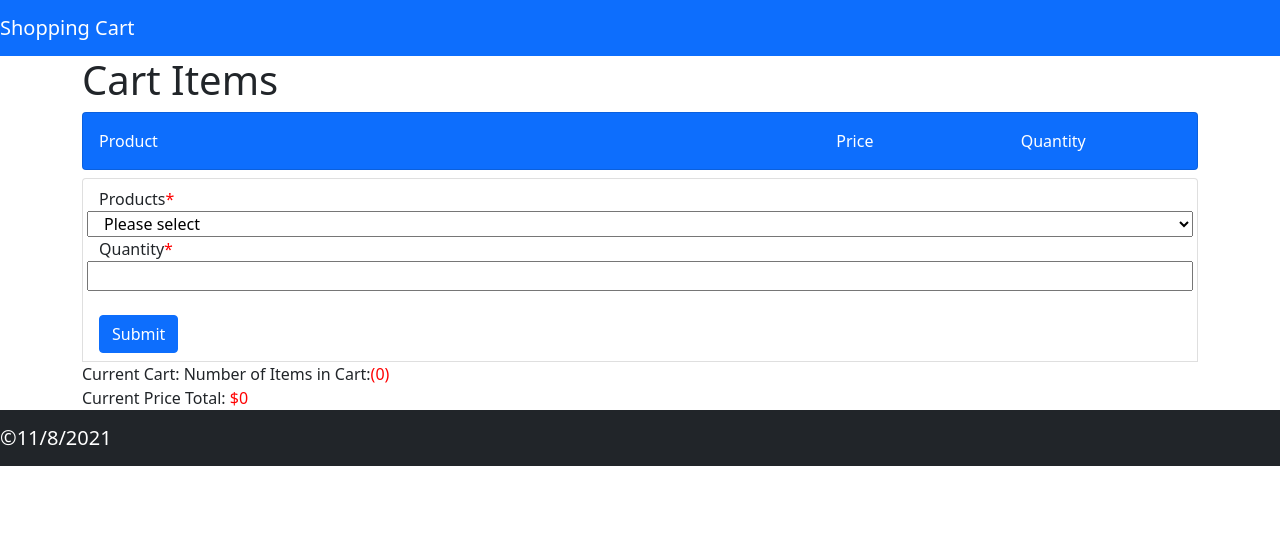
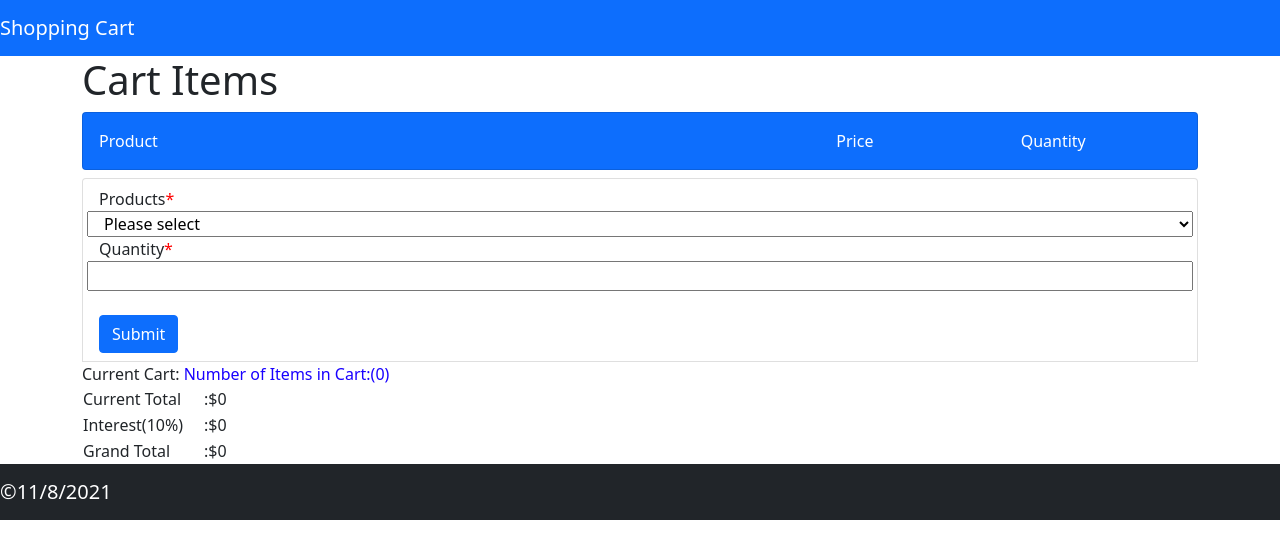
Before and after one commit to anilkumar769gmail/React, a React (Create React App) app: page / in a window 1280 px wide. Shown: the top 558 px of the page. Built offline with nearby package versions, Linux system fonts and the light colour scheme.

Commit message:
updated additem

```diff
--- a/src/App.css
+++ b/src/App.css
@@ -3,6 +3,16 @@
    bottom:0px;
    width: 100vw;
 }
+.mydata{
+
+    margin-left:10px;
+    padding-left: 20px;
+}
+
 span{
     color:red;
 }
+
+.numofitem{
+    color:hsl(246, 100%, 50%);
+}
--- a/src/components/additem.jsx
+++ b/src/components/additem.jsx
@@ -22,23 +22,23 @@ class AddItem extends React.Component{
              myArrayList:[],
              productTotal:0,
              counter:0,
+             interest:0,
+             grandTotal:0,
             }
 
-
-
-    updateQuantity=(e) =>{
-        e.preventDefault();
-        this.setState({quantity:e.target.value});
-
-    }
+    //get the product input
     updateProduct=(e) =>{
         e.preventDefault();
         this.setState({productValue:e.target.value})
     }
 
+    //getting the quantity input
+    updateQuantity=(e) =>{
+        e.preventDefault();
+        this.setState({quantity:e.target.value});
+    }
+
     addToProductList=() =>{
-
-
         const product = products.find(p =>{
             return(p.id === parseInt(this.state.productValue))
         })
@@ -48,26 +48,32 @@ class AddItem extends React.Component{
                                 'selectedProduct':product
                               };
 
+        //check for quantity validating, no empty, no string, only number allowed
 
-        //check for quantity validating
-        if(this.state.quantity === 0 || this.state.quantity ==="" || isNaN(this.state.quantity)){
-            alert("Quantity is required in number!!!")
+
+        if(this.state.quantity === 0  || this.state.quantity ==="" || isNaN(this.state.quantity)){
+            alert("Quantity is required in number[1+]!!!")
             return;
         }
+
        //arrays are mutable - using spread operator to spread out values in new object
         const newProduct =  [...this.state.myArrayList, newProductList];
 
 
 
         //calculate the product total
-        let currentCounter="";
+        let currentCounter=0;
         const total = newProduct.reduce((acc, curr,index) =>{
             currentCounter = index +1;
             return acc + curr.selectedProduct.priceInCents * curr.quantity;
             },0);
 
+        const productInterest = Math.round(total * (10/100)*100)/100;
+        const finalTotal = productInterest + total;
+
         //put everything in myArrayList which list items selected to be put in the cart
-        this.setState({myArrayList:newProduct, productTotal:total, counter:currentCounter,quantity:0});
+        this.setState({myArrayList:newProduct, productTotal:total, counter:currentCounter,
+                       quantity:0, interest:productInterest, grandTotal:finalTotal});
 
 
     };
@@ -78,14 +84,14 @@ class AddItem extends React.Component{
             <div className="list-group">
                 <div className="list-group-item">
                     <div className="row">
-
                         <div>Products<span>*</span></div>
                         <select onChange={this.updateProduct}>
-                            <option value="none" >Please select</option>
+                            <option>Please select</option>
                             {products.map((product)=>
                             <option value={product.id}>{product.name} {product.priceInCents}</option>
-                             )}
+                            )}
                         </select>
+
                         <div>Quantity<span>*</span></div>
                         <input value={this.state.quantity ? this.state.quantity:""} onChange={this.updateQuantity}></input>
                     </div>
@@ -94,7 +100,8 @@ class AddItem extends React.Component{
                 </div>
 
                 <div>
-                    <div>Current Cart: Number of Items in Cart:<span>({this.state.counter})</span></div>
+
+                    <div>Current Cart: <span className="numofitem">Number of Items in Cart:({this.state.counter})</span></div>
                         {this.state.myArrayList.map((listitems,index) =>
                         <div className="list-group-item">
                             <div className="row">
@@ -103,11 +110,21 @@ class AddItem extends React.Component{
                                 <div className="col-md-2">{listitems.quantity}</div>
                             </div>
                         </div>
-
                         )}
 
-                    Current Price Total: <span>${this.state.productTotal}</span>
+                    <tr>
+                        <td>Current Total</td>
+                        <td className='mydata'>:${this.state.productTotal}</td>
+                    </tr>
+                    <tr>
+                        <td>Interest(10%)</td>
+                        <td className='mydata'>:${this.state.interest}</td>
+                    </tr>
 
+                    <tr>
+                        <td>Grand Total</td>
+                        <td className='mydata'>:${this.state.grandTotal}</td>
+                    </tr>
                 </div>
 
 
```
